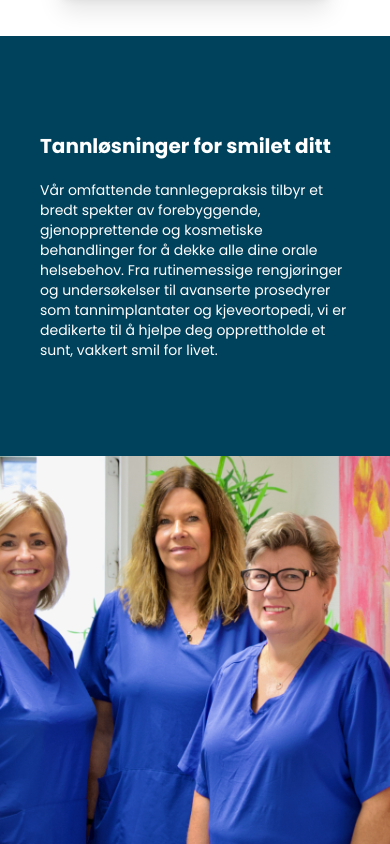
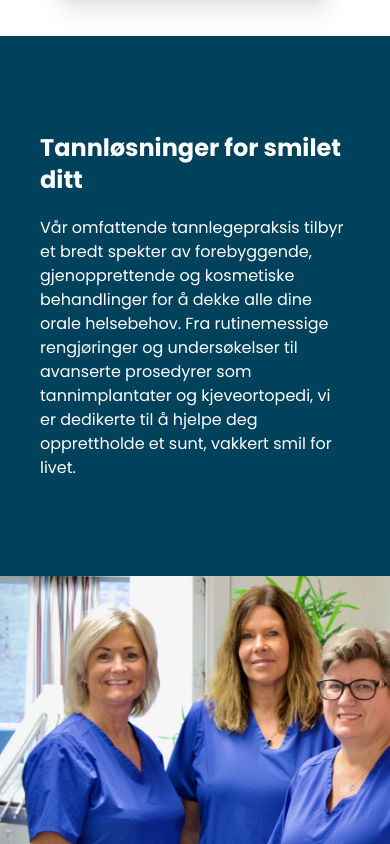
Before and after one commit to MastooraTurkmen/tannglege-engen-as, a Next.js app: page /Omoss in a window 390 px wide. Shown: the part 5000-5844 px from the top of the page. Built offline with nearby package versions, Linux system fonts and the light colour scheme; a web font is replaced by a local one.

Commit message:
new feature added

```diff
--- a/components/Section3.jsx
+++ b/components/Section3.jsx
@@ -1,11 +1,13 @@
+"use client";
+
 const Section3 = () => {
   return (
-    <div className="flex text-white bg-[hsl(197,100%,18%)] flex-col sm:flex-row">
-      <div className="flex py-24 xl:mx-40 flex-col justify-center mx-10">
-        <h1 className="text-xl mb-5 font-bold md:text-3xl lg:text-4xl">
+    <div className="flex text-white bg-[hsl(197,100%,18%)] overflow-hidden flex-col md:flex-row">
+      <div className="flex py-24 xl:my-20 xl:mx-20 flex-col justify-center mx-10">
+        <h1 className="text-2xl mb-5 font-bold md:text-3xl lg:text-4xl">
           Tannløsninger for smilet ditt
         </h1>
-        <p className="text-sm md:text-base lg:text-xl">
+        <p className="lg:text-xl">
           Vår omfattende tannlegepraksis tilbyr et bredt spekter av
           forebyggende, gjenopprettende og kosmetiske behandlinger for å dekke
           alle dine orale helsebehov. Fra rutinemessige rengjøringer og
@@ -15,7 +17,7 @@ const Section3 = () => {
         </p>
       </div>
       <img
-        className="sm:h-[500px] h-[400px] object-top object-cover"
+        className="object-top object-cover min-w-[550px] 2xl:min-w-[760px]"
         src="/new-images/women.png"
         alt="dintents"
       />
```
